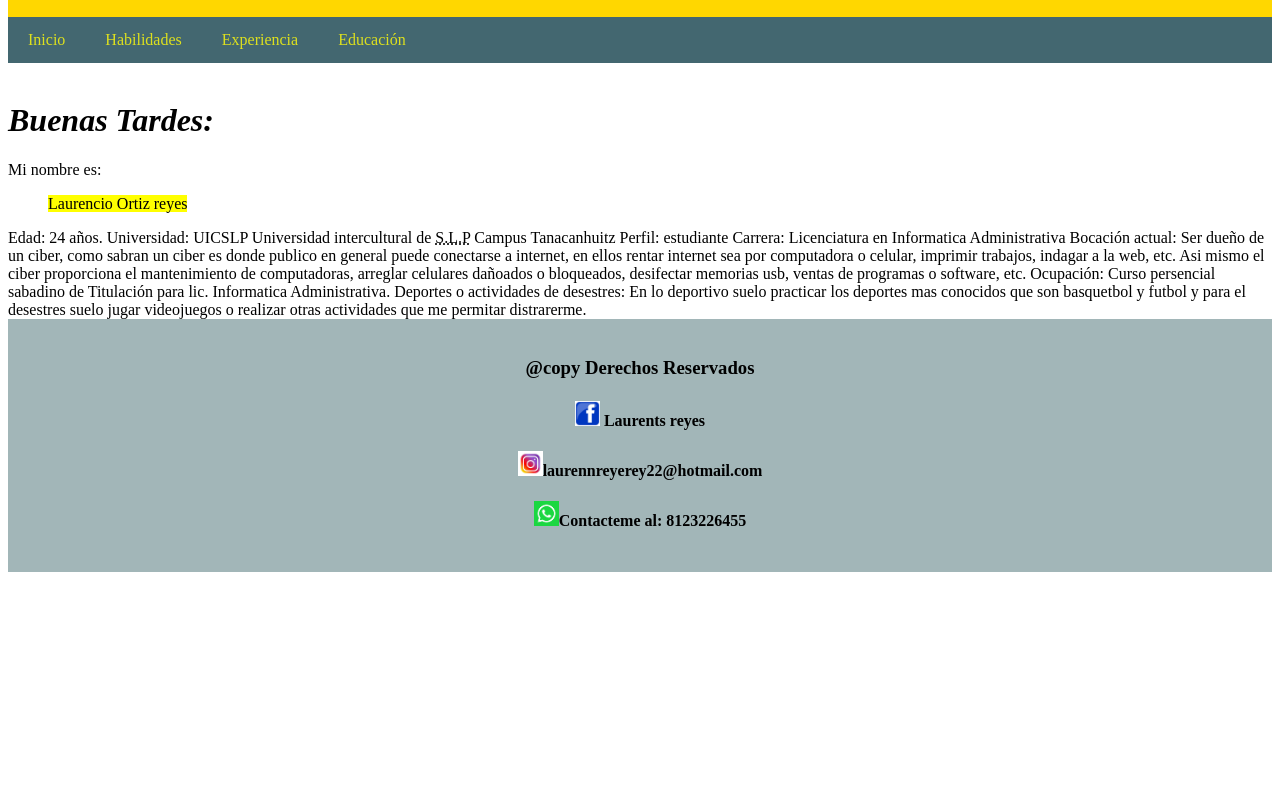
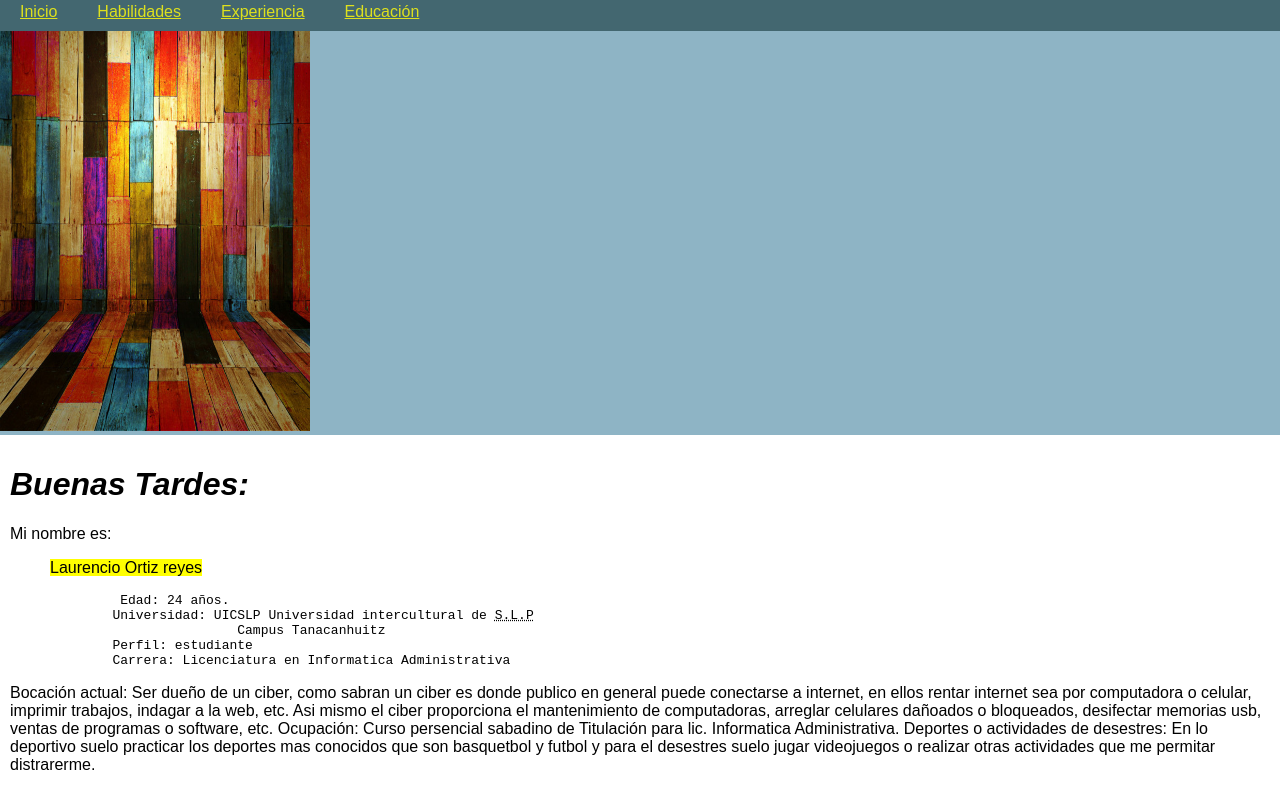
Before and after one commit to lauro82/Proyecto, a plain HTML site: page acerca.html in a window 1280 px wide. Shown: the part 91-881 px from the top of the page. Before the commit the page ends 800 px from the top, so only its background shows below. Drawn offline with Linux system fonts and the light colour scheme.

Commit message:
subiendo pendientes

```diff
--- a/CSS/hacer.css
+++ b/CSS/hacer.css
@@ -1,7 +1,11 @@
 
+body {
+  font-family: Arial;
+  margin: 0;
+}
 
 header{
-    padding: 10px;
+    padding: 2px;
     background-color: gold;
     color: white;
     text-align: center;
@@ -15,18 +19,39 @@ header{
 
   }
 
-  /* Style the navigation bar links */
   .navbar a {
     color: rgb(221, 224, 30);
-    padding: 14px 20px;
-    text-decoration: none;
+    padding: 10px 20px;
+    text-decoration: none
     text-align: center;
+  }
+  .navbar a:hover {
+    background-color: #ddd;
+    color: black;
+  }
+
+  .row {
+    display: flex;
+    flex-wrap: wrap;
+  }
+
+  .side {
+
+    flex: 20%;
+    background-color: #8eb4c5;
+    padding: 0px;
+
+  }
+  .main {
+    flex: 75%;
+    background-color: white;
+    padding: 10px;
   }
 
   .footer {
-    padding: 20px;
+    padding: 2px;
     text-align: center;
-    background: rgb(162, 182, 184);
+    background: rgb(156, 173, 175);
   }
 
   @media screen and (max-width: 700px) {
--- a/CSS/inicio.css
+++ b/CSS/inicio.css
@@ -1,6 +1,6 @@
 *{
-    box-sizing: border-box;
-  }
+  box-sizing: border-box;
+}
   .video-js {
     width: 300px;
     height: 150px;
--- a/acerca.html
+++ b/acerca.html
@@ -1,7 +1,7 @@
 <!DOCTYPE html>
 <html lang="en">
 <head>
-    <meta charset="UTF-8">
+    <meta http-equiv="Content-Type" content="text/html; charset=UTF-8">
     <meta name="viewport" content="width=device-width, initial-scale=1.0">
     <link rel="stylesheet" href="CSS/hacer.css">
     <title>Hacerca de mí</title>
@@ -17,27 +17,35 @@
         <a href="experiencias.html">Experiencia</a>
         <a href="educaciones.html">Educación</a>
     </div>
-    <br>
+    <div class="row">
+        <div class="side">
+            <img src="fondo.jpg" alt="fondo" width="310px" height="400px">
+        </div>
+    <div class="main">
         <h1><em> Buenas Tardes:</em></h1>
 
         Mi nombre es: <blockquote><mark>Laurencio Ortiz reyes</mark></blockquote>
-Edad: 24 años.
+        <blockquote><pre>         Edad: 24 años.
         Universidad: UICSLP Universidad intercultural de <abbr title="San Luis Potosí">S.L.P</abbr>
                         Campus Tanacanhuitz
         Perfil: estudiante
-Carrera: Licenciatura en Informatica Administrativa
-Bocación actual: Ser dueño de un ciber, como sabran un ciber es donde publico en general puede conectarse a internet, en ellos
+        Carrera: Licenciatura en Informatica Administrativa </pre></blockquote>
+
+        <p> Bocación actual: Ser dueño de un ciber, como sabran un ciber es donde publico en general puede conectarse a internet, en ellos
         rentar internet sea por computadora o celular, imprimir trabajos, indagar a la web, etc. Asi mismo el ciber proporciona el mantenimiento de computadoras,
         arreglar celulares dañoados o bloqueados, desifectar memorias usb, ventas de programas o software, etc.
+
         Ocupación: Curso persencial sabadino de Titulación para lic. Informatica Administrativa.
         Deportes o actividades de desestres: En lo deportivo suelo practicar los deportes mas conocidos que son basquetbol y futbol y para
-el desestres suelo jugar videojuegos o realizar otras actividades que me permitar distrarerme.
+        el desestres suelo jugar videojuegos o realizar otras actividades que me permitar distrarerme. </p>
+
+    </div>
+    </div>
 
     <div class="footer">
-        <h3>@copy Derechos Reservados</h3>
-        <h4><img src="facee.jpg" alt="facee" width="25px" height="25px" > Laurents reyes</h4>
-        <h4><img src="insta.jpg" alt="insta" width="25px" height="25px" >laurennreyerey22@hotmail.com</h4>
-        <h4><img src="whatss.png" alt="whatss" width="25px" height="25px" >Contacteme al: 8123226455</h4>
+        <h4>@copy Derechos Reservados</h4>
+        <h4><img src="facee.jpg" alt="facee" width="20px" height="20px  "> Laurents reyes</h4>
+        <h4><img src="whatss.png" alt="whatss" width="20px" height="20px  "> Contacteme al: 8123226455</h4>
     </div>
 
 </body>
```
Also changed, not shown: educaciones.html (+21 -2 lines), experiencias.html (+21 -2 lines), habilidad.html (+20 -2 lines), index.html (+4 -3 lines), fondo.jpg (added). Lines whose indentation alone changed are shown as unchanged.
